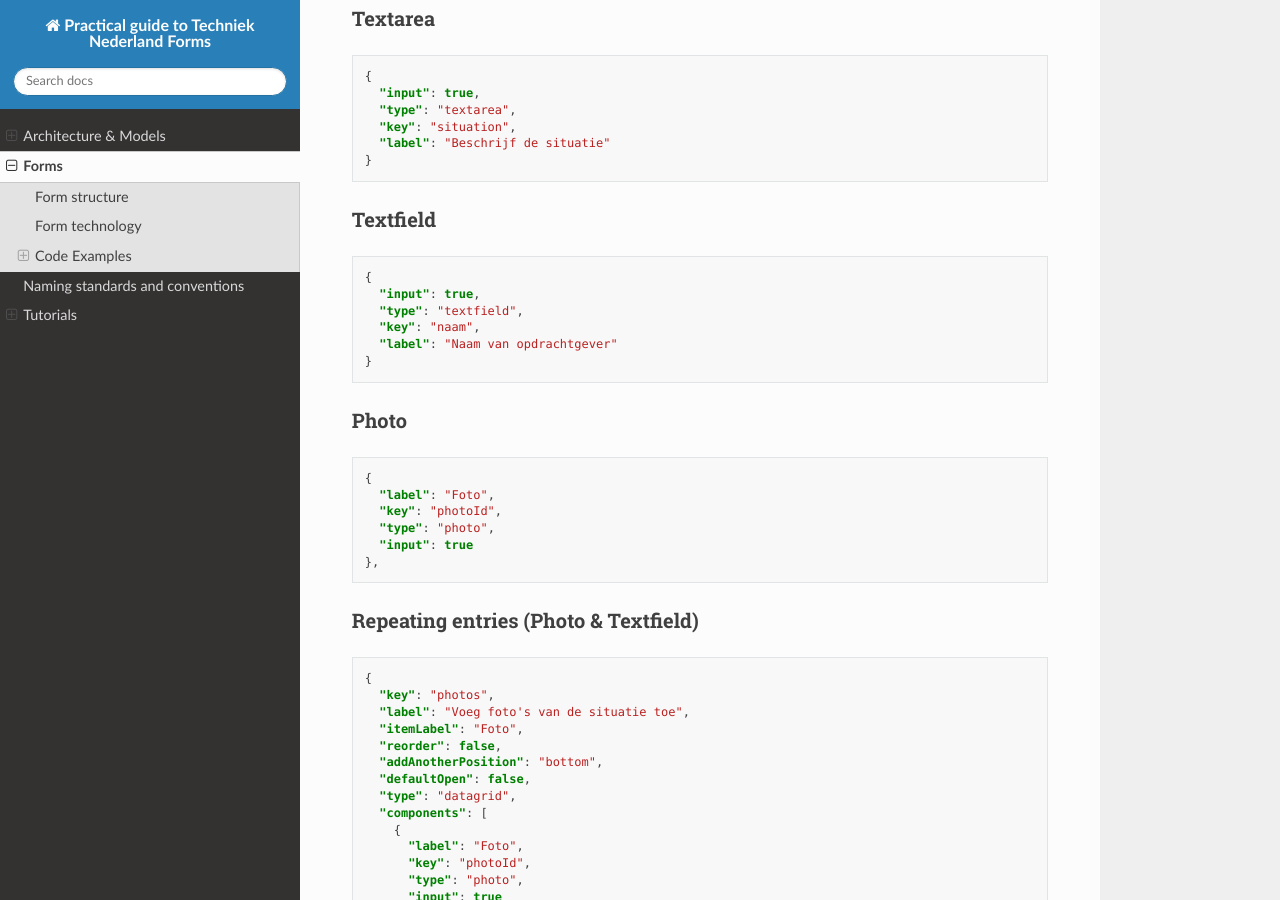
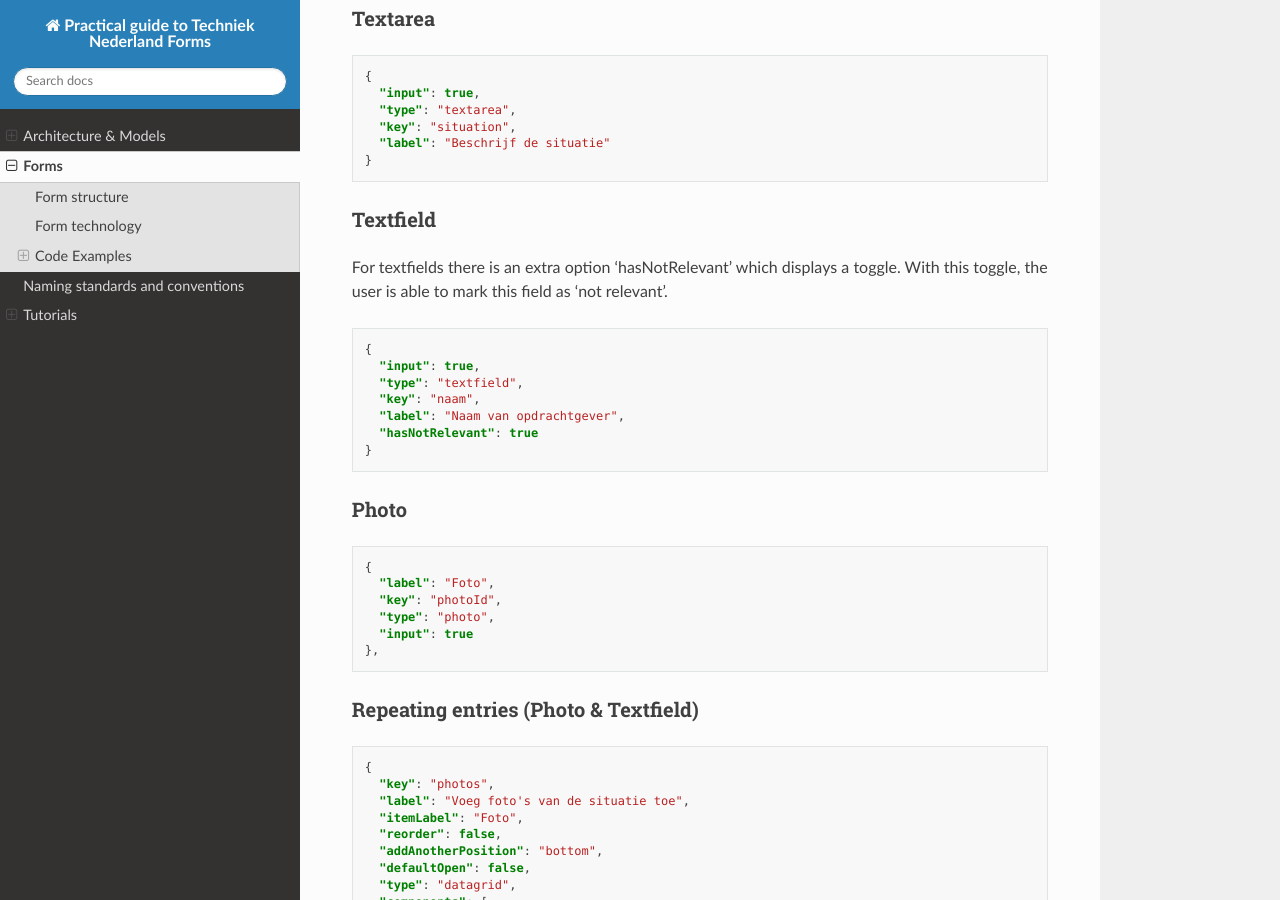
Before and after one commit to Techniek-Nederland/techniek-nederland-formulieren, a Sphinx documentation site: the page built from source/forms.rst, in a window 1280 px wide and 900 px high, scrolled down 2313 px. Built offline with Sphinx 7.4.7 and the Read the Docs theme 2.0.0, drawn with Linux system fonts in a browser that asks for light colours.

Commit message:
FGO-159 Added hasNotRelevant option to textfield example

```diff
--- a/source/forms.rst
+++ b/source/forms.rst
@@ -99,13 +99,16 @@ Textarea
 Textfield
 ############################################
 
+For textfields there is an extra option 'hasNotRelevant' which displays a toggle. With this toggle, the user is able to mark this field as 'not relevant'.
+
 .. code-block:: json
 
     {
       "input": true,
       "type": "textfield",
       "key": "naam",
-      "label": "Naam van opdrachtgever"
+      "label": "Naam van opdrachtgever",
+      "hasNotRelevant": true
     }
 
 Photo
```
